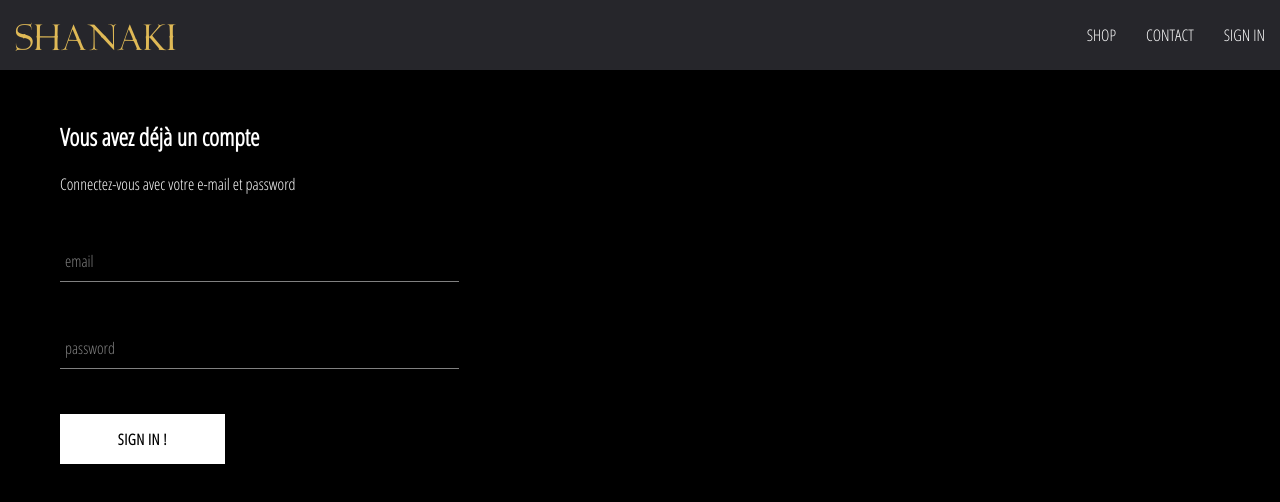
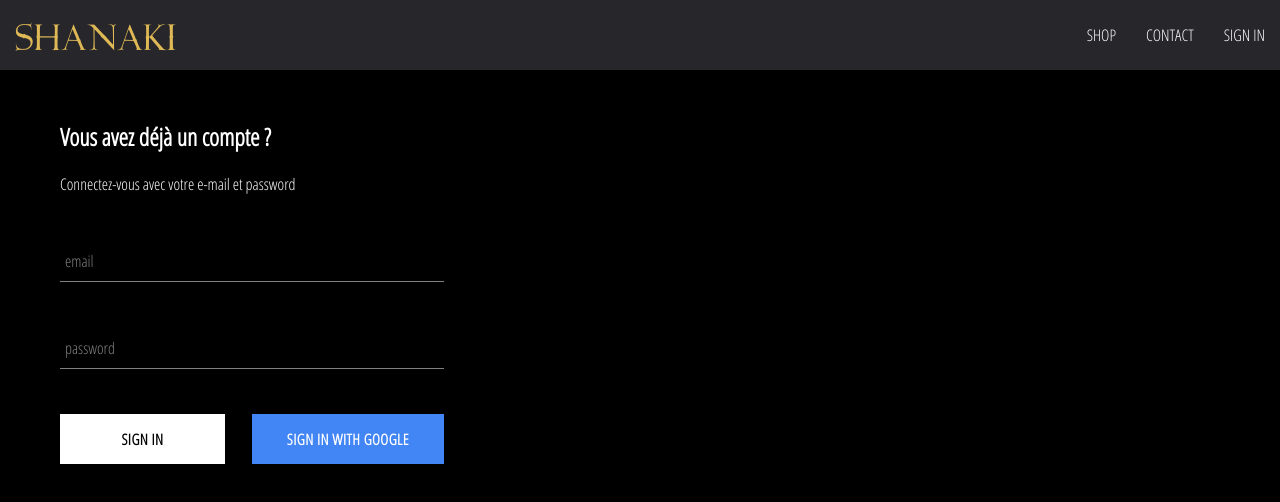
Before and after one commit to AnkiaDev/shanaki-shop, a React (Create React App) app: page /signin in a window 1280 px wide. Shown: the top 502 px of the page. Built offline with nearby package versions, Linux system fonts and the light colour scheme; no server answers.

Commit message:
integrated firebase in the app, created sign in with google function and log in/out function

```diff
--- a/package.json
+++ b/package.json
@@ -6,6 +6,7 @@
     "@testing-library/jest-dom": "^4.2.4",
     "@testing-library/react": "^9.4.0",
     "@testing-library/user-event": "^7.2.1",
+    "firebase": "^7.8.1",
     "node-sass": "^4.13.1",
     "react": "^16.12.0",
     "react-dom": "^16.12.0",
--- a/src/App.css
+++ b/src/App.css
@@ -1,3 +1,8 @@
+* {
+  box-sizing: border-box;
+  color: white;
+}
+
 body {
   font-family: "Open Sans Condensed", sans-serif;
   padding: 100px 60px;
@@ -5,9 +10,4 @@
 
 a {
   text-decoration: none;
-  color: white;
 }
-
-h1 {
-  color: white;
-}
--- a/src/App.js
+++ b/src/App.js
@@ -1,5 +1,6 @@
-import React from "react";
+import React, { Component } from "react";
 import { Route, Switch } from "react-router-dom";
+import { auth } from "./firebase/utils/firebase"; // Firebase authentification
 
 //Style
 import "./App.css";
@@ -28,10 +29,32 @@
   </div>
 );
 
-function App() {
+class App extends Component {
+  constructor(props) {
+    super(props);
+    this.state = {
+      currentUser: null
+    };
+  }
+
+  unsubscribeFromAuth = null;
+
+  componentDidMount() {
+    this.unsubscribeFromAuth = auth.onAuthStateChanged(user => {
+      this.setState({ currentUser: user });
+
+      console.log(user);
+    });
+  }
+
+  componentWillUnmount() {
+    this.unsubscribeFromAuth();
+  }
+
+  render() {
     return (
       <div>
-      <Header />
+        <Header isLogged={this.state.currentUser} />
         <Switch>
           <Route exact path="/" component={HomePage} />
           <Route path="/jewelry" component={JewelryPage} />
@@ -43,5 +66,6 @@
       </div>
     );
   }
+}
 
 export default App;
--- a/src/components/custom-button/custom-button.js
+++ b/src/components/custom-button/custom-button.js
@@ -2,8 +2,11 @@
 
 import "./custom-button.scss";
 
-const CustomButton = ({ children, ...otherProps }) => (
-  <button className="custom-button" {...otherProps}>
+const CustomButton = ({ children, isGoogleSignIn, ...otherProps }) => (
+  <button
+    className={`${isGoogleSignIn && "google-sign-in"} custom-button`}
+    {...otherProps}
+  >
     {children}
   </button>
 );
--- a/src/components/custom-button/custom-button.scss
+++ b/src/components/custom-button/custom-button.scss
@@ -17,6 +17,16 @@
   &:hover {
     background-color: #dfb956;
     color: black;
-    border: 1px solid #dfb956;
+    border: none;
+  }
+
+  &.google-sign-in {
+    background-color: #4285f4;
+    color: white;
+
+    &:hover {
+      background-color: #357ae8;
+      border: none;
+    }
   }
 }
--- a/src/components/header/header-component.js
+++ b/src/components/header/header-component.js
@@ -1,11 +1,12 @@
 import React from "react";
 import { Link } from "react-router-dom";
+import { auth } from "../../firebase/utils/firebase";
 
 //import { ReactComponent as Logo } from "../../assets/shanaki-logo.svg";
 
 import "./header-component.scss";
 
-const Header = () => (
+const Header = ({ isLogged }) => (
   <div className="header">
     {/*<Link className="logo-container" to="/"><Logo className="logo"/></Link>*/}
     <Link className="header-title" to="/">
@@ -18,9 +19,17 @@
       <Link className="option" to="/shop">
         CONTACT
       </Link>
-      <Link className="option" to="/signin">
-        SIGN IN
-      </Link>
+      {/* -------- Change SIGN IN or SIGN OUT according to authentification ------------ */}
+      {isLogged ? (
+        <div className="option" onClick={() => auth.signOut()}>
+          SIGN OUT
+        </div>
+      ) : (
+        <Link className="option" to="/signin">
+          SIGN IN
+        </Link>
+      )}
+      {/* ------------------------------------------------------------------------------- */}
     </div>
   </div>
 );
--- a/src/components/header/header-component.scss
+++ b/src/components/header/header-component.scss
@@ -35,6 +35,7 @@
 
     .option {
       padding: 10px 15px;
+      cursor: pointer;
     }
   }
 }
--- a/src/components/sign-in/sign-in.js
+++ b/src/components/sign-in/sign-in.js
@@ -4,6 +4,8 @@
 
 import FormInput from "../form-input/form-input";
 import CustomButton from "../custom-button/custom-button";
+
+import { signInWithGoogle } from "../../firebase/utils/firebase";
 
 class SignIn extends Component {
   constructor(props) {
@@ -23,7 +25,7 @@
   render() {
     return (
       <div className="sign-in">
-        <h2>Vous avez déjà un compte</h2>
+        <h2>Vous avez déjà un compte ?</h2>
         <span>Connectez-vous avec votre e-mail et password</span>
         <form onSubmit={this.handleSubmit}>
           <FormInput
@@ -42,7 +44,12 @@
             onChange={this.handleChange}
             required
           />
-          <CustomButton type="submit">Sign In !</CustomButton>
+          <div className="buttons">
+            <CustomButton type="submit">Sign In</CustomButton>
+            <CustomButton onClick={signInWithGoogle} isGoogleSignIn>
+              Sign In with Google
+            </CustomButton>
+          </div>
         </form>
       </div>
     );
--- a/src/components/sign-in/sign-in.scss
+++ b/src/components/sign-in/sign-in.scss
@@ -7,3 +7,8 @@
 .title {
   margin: 10px 0;
 }
+
+.buttons {
+  display: flex;
+  justify-content: space-between;
+}
--- /dev/null
+++ b/src/firebase/utils/firebase.js
@@ -0,0 +1,25 @@
+import firebase from "firebase/app";
+import "firebase/firestore";
+import "firebase/auth";
+
+const config = {
+  apiKey: "AIzaSyD50xwgfM15loPdkZ28n_gQ4BOAI2peymE",
+  authDomain: "shanaki-shop.firebaseapp.com",
+  databaseURL: "https://shanaki-shop.firebaseio.com",
+  projectId: "shanaki-shop",
+  storageBucket: "shanaki-shop.appspot.com",
+  messagingSenderId: "531398147611",
+  appId: "1:531398147611:web:211e9fc0d4a7e708e582be",
+  measurementId: "G-VT90MHNER1"
+};
+
+firebase.initializeApp(config);
+
+export const auth = firebase.auth();
+export const firestore = firebase.firestore();
+
+const provider = new firebase.auth.GoogleAuthProvider();
+provider.setCustomParameters({ prompt: "select_account" });
+export const signInWithGoogle = () => auth.signInWithPopup(provider);
+
+export default firebase;
```
Also changed, not shown: 1 other file (tests, documents, lock files or other folders). Lines whose indentation alone changed are shown as unchanged.
